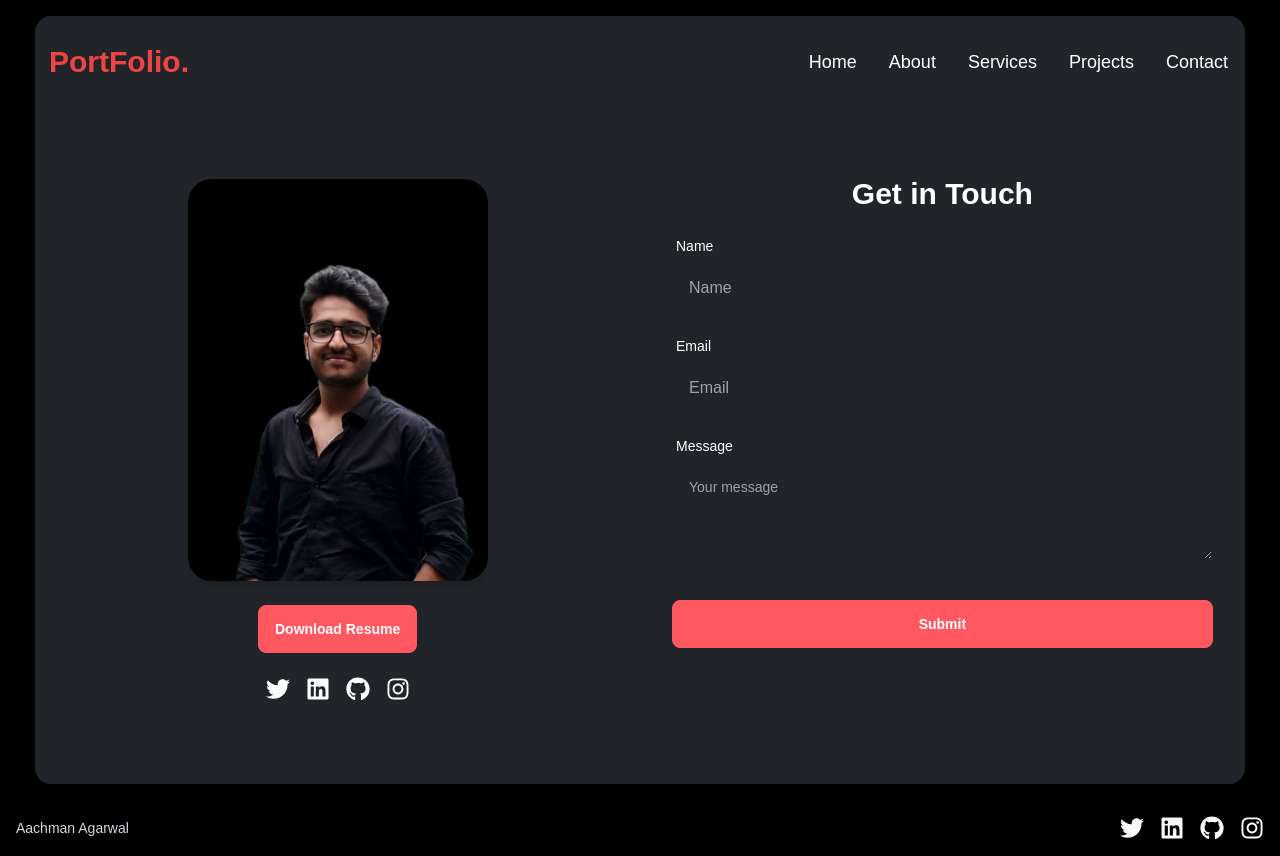
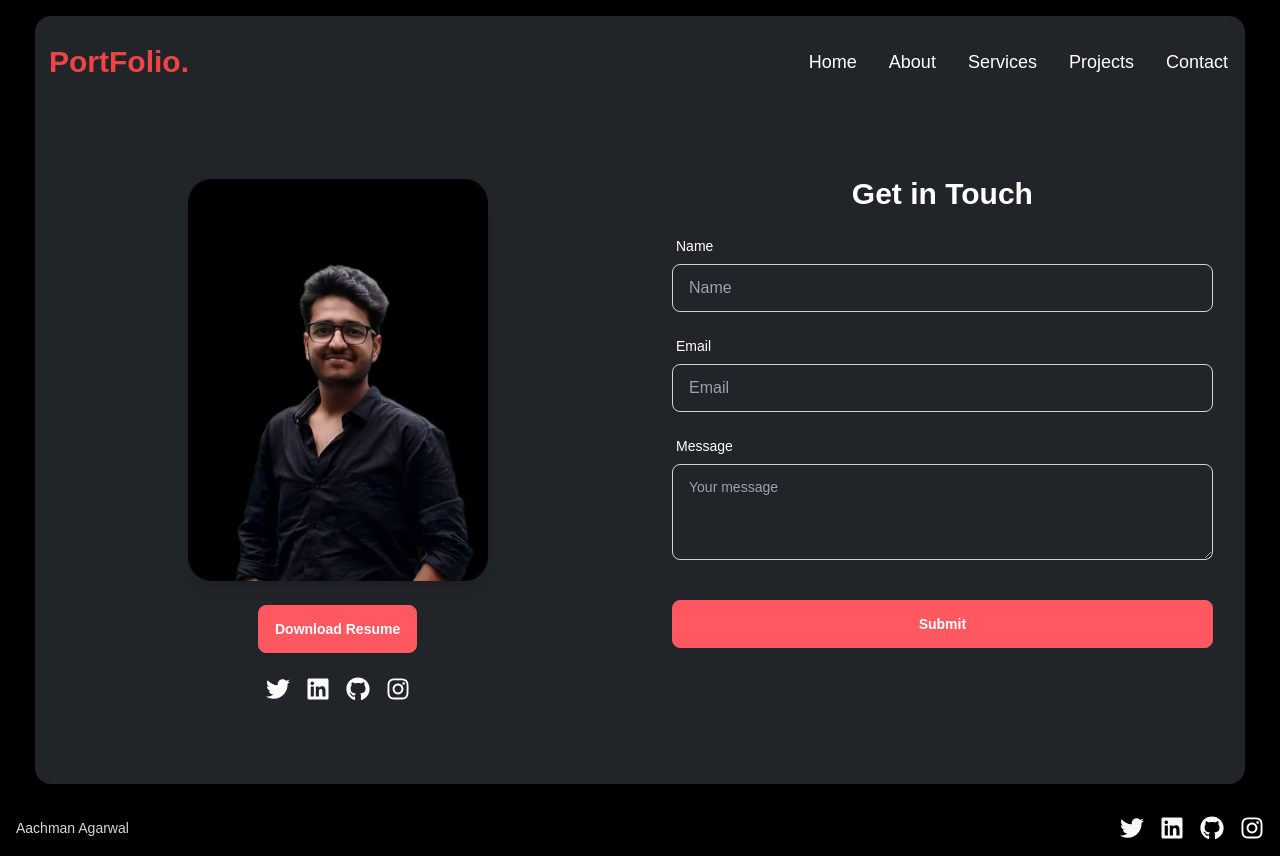
Before and after one commit to AA7696/portfolio, a Next.js app: page /contact in a window 1280 px wide. Built offline with nearby package versions, Linux system fonts and the light colour scheme.

Commit message:
border colour

```diff
--- a/src/components/Form.tsx
+++ b/src/components/Form.tsx
@@ -28,21 +28,21 @@ function Form() {
       <label className="label">
         <span className="label-text text-white">Name</span>
       </label>
-      <input type="text" placeholder="Name" className="input input-bordered bg-[#212429]" name='name' required />
+      <input type="text" placeholder="Name" className="input input-bordered bg-[#212429] border-gray-300" name='name' required />
     </div>
 
     <div className="form-control">
       <label className="label">
         <span className="label-text text-white">Email</span>
       </label>
-      <input type="email" placeholder="Email" name='email' className="input input-bordered bg-[#212429]" required />
+      <input type="email" placeholder="Email" name='email' className="input input-bordered bg-[#212429] border-gray-300" required />
     </div>
     <div className="form-control">
       <label className="label">
         <span className="label-text text-white">Message</span>
       </label>
       <textarea
-      className="textarea textarea-bordered h-24 bg-[#212429]" placeholder="Your message" name='message' required
+      className="textarea textarea-bordered h-24 bg-[#212429] border-gray-300" placeholder="Your message" name='message' required
       rows={12}
 
       />
```
